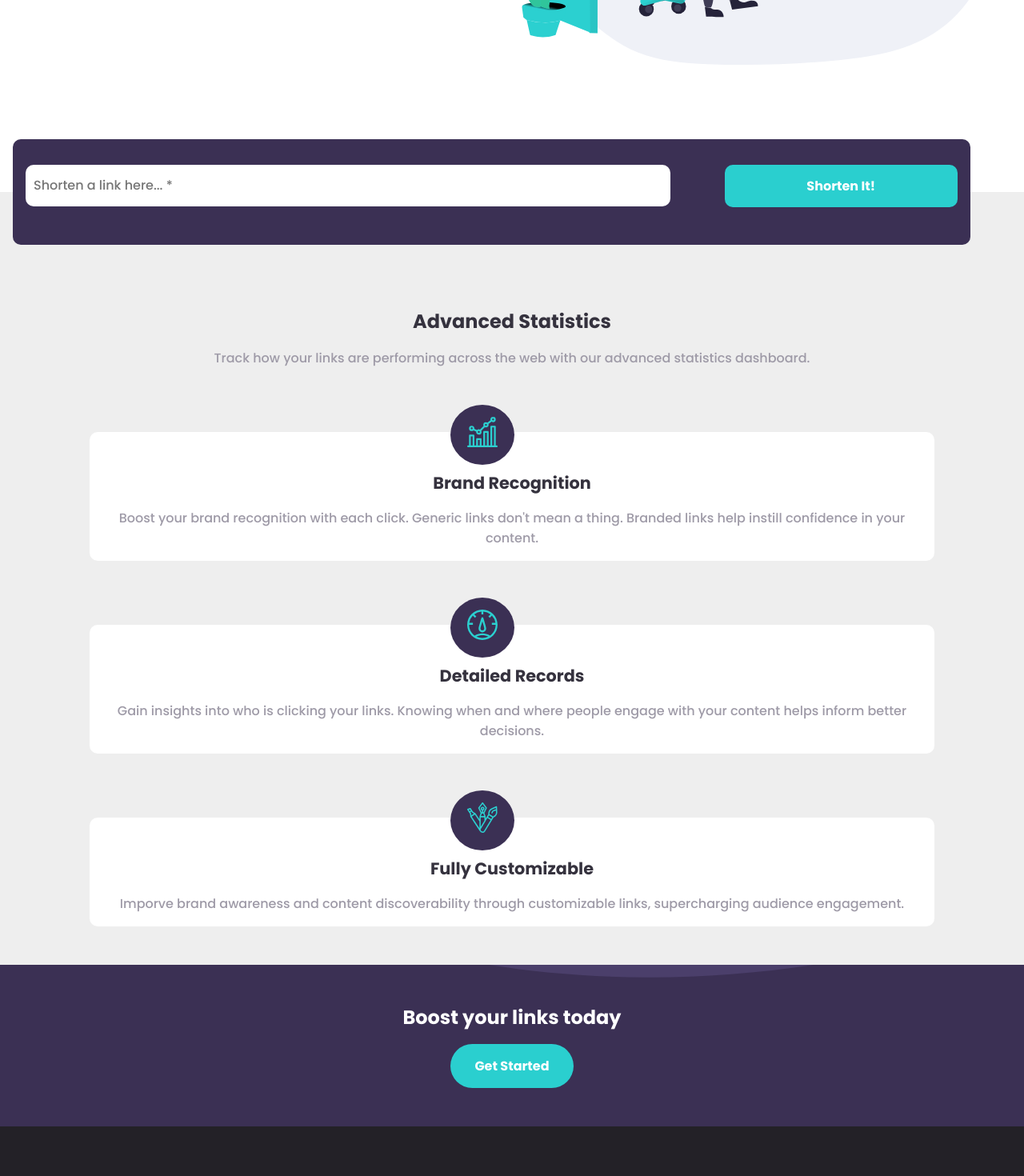
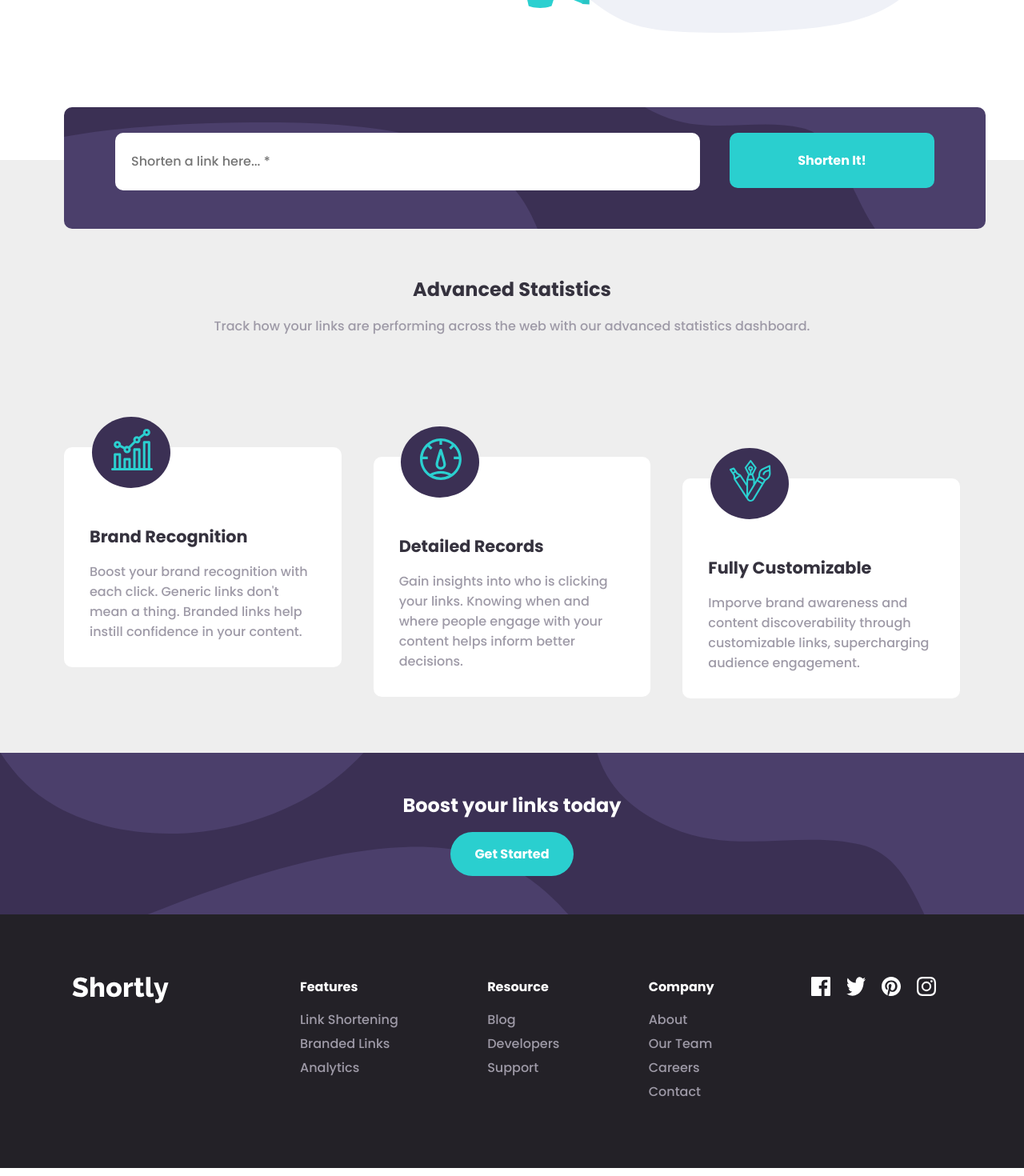
Before and after one commit to 7eet/shortly-project, an Angular app: page / in a window 1280 px wide. Shown: the part 520-1990 px from the top of the page at 80% size. Built offline with nearby package versions, Linux system fonts and the light colour scheme.

Commit message:
done for lg device

```diff
--- a/src/app/components/footer/footer.component.scss
+++ b/src/app/components/footer/footer.component.scss
@@ -38,7 +38,7 @@ svg {
         align-items: flex-start;
     }
 
-    .container {
+    footer {
         padding: 20px 50px;
     }
 
@@ -56,3 +56,9 @@ svg {
     }
 
 }
+
+@media (min-width: 1200px) {
+    footer {
+        padding: 20px 80px;
+    }
+}
--- a/src/app/components/header/header.component.scss
+++ b/src/app/components/header/header.component.scss
@@ -70,3 +70,9 @@ header ul li {
         display: flex;
     }
 }
+
+@media (min-width: 1200px) {
+    header {
+        padding: 50px 80px;
+    }
+}
--- a/src/app/components/home/home.component.html
+++ b/src/app/components/home/home.component.html
@@ -53,12 +53,12 @@
         <p class="marginTop-1">Track how your links are performing across the web with our advanced statistics dashboard.</p>
     </div>
 
-    <div class="flexColumn marginTop-3 alignCenter">
+    <div class="featureCards alignCenter">
         <div class="card">
             <div class="iconInsideCircle">
                 <img src="../../../assets/images/icon-brand-recognition.svg">
             </div>
-            <div class="marginTop-2">
+            <div class="featureDescription">
                 <h3 class="darkBlue">Brand Recognition</h3>
                 <p class="marginTop-1">Boost your brand recognition with each click. Generic links don't mean a thing. Branded links help instill confidence in your content.</p>
             </div>
@@ -68,7 +68,7 @@
             <div class="iconInsideCircle">
                 <img src="../../../assets/images/icon-detailed-records.svg">
             </div>
-            <div class="marginTop-2">
+            <div class="featureDescription">
                 <h3 class="darkBlue">Detailed Records</h3>
                 <p class="marginTop-1">Gain insights into who is clicking your links. Knowing when and where people engage with your content helps inform better decisions.</p>
             </div>
@@ -78,7 +78,7 @@
             <div class="iconInsideCircle">
                 <img src="../../../assets/images/icon-fully-customizable.svg">
             </div>
-            <div class="marginTop-2">
+            <div class="featureDescription">
                 <h3 class="darkBlue">Fully Customizable</h3>
                 <p class="marginTop-1">Imporve brand awareness and content discoverability through customizable links, supercharging audience engagement.</p>
 
--- a/src/app/components/home/home.component.scss
+++ b/src/app/components/home/home.component.scss
@@ -7,6 +7,17 @@ img {
 .features {
     background-color: #eeeeee;
 }
+
+.featureCards {
+    display: flex;
+    flex-direction: column;
+    margin-top: 3rem;
+}
+
+.featureDescription {
+    margin-top: 4rem;
+}
+
 
 
 .btn-primary {
@@ -122,7 +133,7 @@ img {
     background: $darkviolet;
     width: 50px;
     position: absolute;
-    left: 41%;
+    left: 38%;
     margin-top: -50px;
     padding: 15px;
 }
@@ -193,3 +204,77 @@ img {
     }
 
 }
+
+@media (min-width: 1200px) {
+    .heroSection {
+        padding: 30px 80px;
+    }
+
+    .formSection {
+        margin-left: 5rem;
+        margin-right: 5rem;
+        width: 80%;
+        padding: 2rem 4rem;
+        background-image: url("../../../assets/images/bg-shorten-desktop.svg");
+    }
+
+    .getStartedSection {
+        background-image: url("../../../assets/images/bg-boost-desktop.svg");
+    }
+
+    .shortenCardsContainer .shortenCard {
+        margin: 3rem 5rem;
+        background-color: #FFFFFF;
+        border-radius: 10px;
+        padding: 28px;
+    }
+
+    .btn-primary {
+        padding: 22px;
+    }
+
+    ::ng-deep .mat-form-field {
+        padding: 20px;
+    }
+
+    .featureCards {
+        padding: 20px 80px;
+        display: flex;
+        flex-direction: row;
+    }
+
+    .featureCards .card {
+        margin-right: 40px;
+        position: relative;
+    }
+
+    .featureCards .card:last-child {
+        margin-right: 0px;
+    }
+
+    .card {
+        padding: 2rem;
+        text-align: left;
+    }
+
+    .iconInsideCircle {
+        left: 10%;
+        margin-top: -70px;
+        padding: 15px 24px;
+    }
+
+    .iconInsideCircle img {
+        width: 52px;
+        height: auto;
+    }
+
+    .featureCards .card:nth-child(2) {
+        margin-top: 80px;
+    }
+
+    .featureCards .card:nth-child(3) {
+        margin-top: 110px;
+    }
+
+
+}
--- a/src/styles.scss
+++ b/src/styles.scss
@@ -129,6 +129,7 @@ p {
     border-radius: 10px;
     padding: 1rem;
     text-align: center;
+    position: relative;
 }
 
 .danger-text {
```
